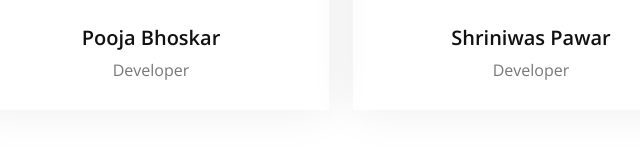
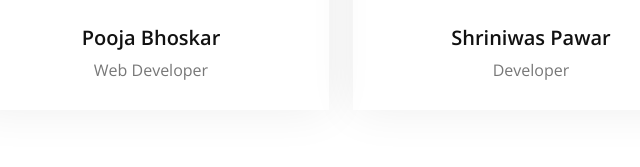
Before and after one commit to mahiwattamwar/gcs, a plain HTML site: page index.html in a window 1280 px wide. Shown: the part 4553-4720 px from the top of the page, 489-1129 px from the left. Drawn offline with nearby package versions, Linux system fonts and the light colour scheme; animation ran at ten frames a second.

Commit message:
chnages in pooja

```diff
--- a/index.html
+++ b/index.html
@@ -536,7 +536,7 @@
                         <div class="team-text">
                             <div class="team-title">
                                 <h5>Pooja Bhoskar</h5>
-                                <span>Developer</span>
+                                <span> Web Developer</span>
                             </div>
                             <div class="team-social">
                                 <a class="btn btn-square btn-primary rounded-circle" href=""><i
```
